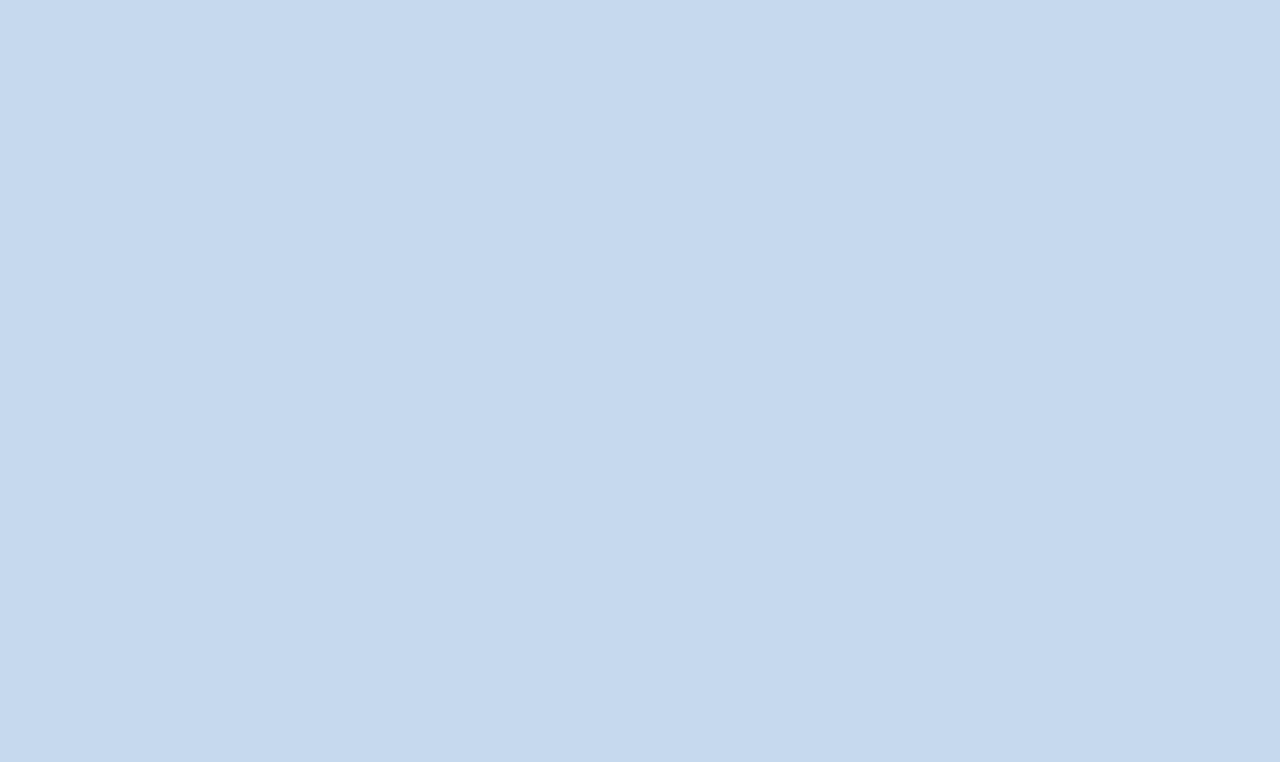
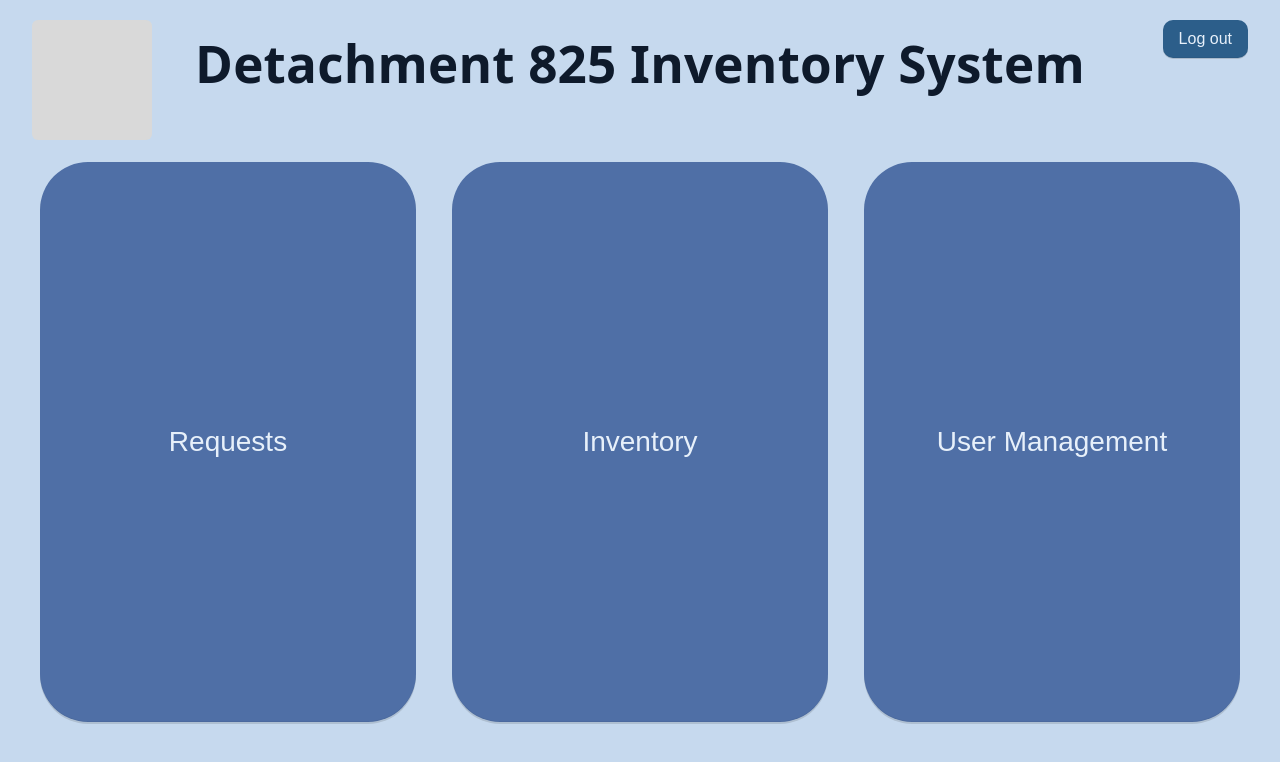
Before and after one commit to fatimacamci/inventorySystem, a React (Vite) app: page /admin in a window 1280 px wide. Before the commit this address had no page. Shown: the top 762 px of the page. Built offline with nearby package versions, Linux system fonts and the light colour scheme.

Commit message:
made admin home page

```diff
--- a/src/App.tsx
+++ b/src/App.tsx
@@ -1,12 +1,20 @@
 import { Routes, Route } from "react-router-dom"
 import UserHome from "./pages/UserHome"
 import AdminLogin from "./pages/AdminLogin"
+import AdminHome from "./pages/AdminHome"
+import Requests from "./pages/Requests"
+import Inventory from "./pages/Inventory"
+import UserManagement from "./pages/UserManagement"
 
 export default function App() {
   return (
     <Routes>
       <Route path="/" element={<UserHome />} />
       <Route path="/admin/login" element={<AdminLogin />} />
+      <Route path="/admin" element={<AdminHome />} />
+      <Route path="/admin/requests" element={<Requests />} />
+      <Route path="/admin/inventory" element={<Inventory />} />
+      <Route path="/admin/user-management" element={<UserManagement />} />
     </Routes>
   )
 }
--- a/src/pages/AdminHome.tsx
+++ b/src/pages/AdminHome.tsx
@@ -1,17 +1,47 @@
-import NavButton from "../components/NavButton"
-import { useAuth } from "../auth/AuthContext"
+import { useNavigate } from "react-router-dom"
+import "../styles.css"
 
 export default function AdminHome() {
-  const { logout } = useAuth()
+  const navigate = useNavigate()
+
   return (
-    <main>
-      <h1>Admin Home</h1>
-      <div style={{ margin: "12px 0" }}>
-        <NavButton to="/admin/page-one">Go to Page One</NavButton>
-        <NavButton to="/admin/page-two">Go to Page Two</NavButton>
-        <NavButton to="/admin/page-three">Go to Page Three</NavButton>
-      </div>
-      <button onClick={logout}>Logout</button>
-    </main>
+    <div className="ah-wrap">
+      {/* header */}
+      <header className="ah-header">
+        <div className="ah-logo" aria-label="Logo placeholder" />
+        <h1 className="ah-title">Detachment 825 Inventory System</h1>
+
+        <button
+          className="uh-navigate-btn ah-logout"
+          onClick={() => navigate("/admin/login")}
+        >
+          Log out
+        </button>
+      </header>
+
+      {/* tiles */}
+      <main className="ah-main">
+        <button
+          className="ah-tile"
+          onClick={() => navigate("/admin/requests")}
+        >
+          Requests
+        </button>
+
+        <button
+          className="ah-tile"
+          onClick={() => navigate("/admin/inventory")}
+        >
+          Inventory
+        </button>
+
+        <button
+          className="ah-tile"
+          onClick={() => navigate("/admin/user-management")}
+        >
+          User Management
+        </button>
+      </main>
+    </div>
   )
 }
--- a/src/pages/AdminLogin.tsx
+++ b/src/pages/AdminLogin.tsx
@@ -35,7 +35,7 @@ export default function AdminLogin() {
           onChange={(e) => setPassword(e.target.value)}
         />
 
-        <button type="submit" className="uh-navigate-btn al-login-btn">
+        <button type="submit" className="uh-navigate-btn al-login-btn" onClick={() => navigate("/admin")}>
           Login
         </button>
       </form>
--- a/src/pages/Inventory.tsx
+++ b/src/pages/Inventory.tsx
@@ -0,0 +1,16 @@
+import { useNavigate } from "react-router-dom"
+export default function Inventory() {
+    const navigate = useNavigate()
+    return (
+        <main style={{ padding: 24 }}>
+            <h2>Inventory</h2>
+            {/* TODO: build inventory UI */}
+            <button
+                className="uh-navigate-btn ah-logout"
+                onClick={() => navigate("/admin/")}
+            >
+                Back
+            </button>
+        </main>
+    )
+}
--- a/src/pages/Requests.tsx
+++ b/src/pages/Requests.tsx
@@ -0,0 +1,16 @@
+import { useNavigate } from "react-router-dom"
+export default function Requests() {
+    const navigate = useNavigate()
+    return (
+        <main style={{ padding: 24 }}>
+            <h2>Requests</h2>
+            {/* TODO: build requests UI */}
+            <button
+                className="uh-navigate-btn ah-logout"
+                onClick={() => navigate("/admin/")}
+            >
+                Back
+            </button>
+        </main>
+    )
+}
--- a/src/pages/UserManagement.tsx
+++ b/src/pages/UserManagement.tsx
@@ -0,0 +1,16 @@
+import { useNavigate } from "react-router-dom"
+export default function UserManagement() {
+    const navigate = useNavigate()
+    return (
+        <main style={{ padding: 24 }}>
+            <h2>User Management</h2>
+            {/* TODO: build user management UI */}
+            <button
+                className="uh-navigate-btn ah-logout"
+                onClick={() => navigate("/admin/")}
+            >
+                Back
+            </button>
+        </main>
+    )
+}
--- a/src/styles.css
+++ b/src/styles.css
@@ -178,3 +178,70 @@ body {
   justify-self: center;
   margin-top: 8px;
 }
+
+/* ===== Admin Home ===== */
+.ah-wrap {
+  min-height: 100%;
+}
+
+.ah-header {
+  position: relative;
+  padding: clamp(16px, 3vw, 28px);
+  text-align: center;
+}
+
+.ah-logo {
+  position: absolute;
+  left: clamp(16px, 3vw, 32px);
+  top: clamp(12px, 2.5vw, 20px);
+  width: 120px;
+  height: 120px;
+  background: #d9d9d9;  /* gray placeholder */
+  border-radius: 6px;
+}
+
+.ah-title {
+  margin: 0;
+  font-weight: 600;
+  font-size: clamp(28px, 4vw, 54px);
+  letter-spacing: 0.2px;
+}
+
+.ah-logout {
+  position: absolute;
+  right: clamp(16px, 3vw, 32px);
+  top: clamp(12px, 2.5vw, 20px);
+}
+
+/* tiles area */
+.ah-main {
+  max-width: 1200px;
+  margin: 36px auto 40px;
+  padding: 0 clamp(12px, 3vw, 24px);
+  display: grid;
+  grid-template-columns: repeat(3, 1fr);
+  gap: clamp(16px, 3vw, 36px);
+}
+
+/* big rounded blue "buttons" */
+.ah-tile {
+  background: #4f6fa6; /* slightly lighter than nav button */
+  color: #e7f0fa;
+  border: none;
+  border-radius: 48px;
+  padding: clamp(36px, 6vw, 72px) clamp(20px, 3vw, 36px);
+  height: 70vh;
+  min-height: 360px;
+  font-size: clamp(18px, 2.2vw, 28px);
+  cursor: pointer;
+  box-shadow: 0 2px 0 rgba(0,0,0,.12), inset 0 -1px 0 rgba(0,0,0,.05);
+  transition: transform .15s ease, filter .15s ease;
+}
+.ah-tile:hover { filter: brightness(1.05); }
+.ah-tile:active { transform: translateY(1px); }
+
+/* responsive: stack on small screens */
+@media (max-width: 980px) {
+  .ah-main { grid-template-columns: 1fr; }
+  .ah-logo { width: 90px; height: 90px; }
+}
```
